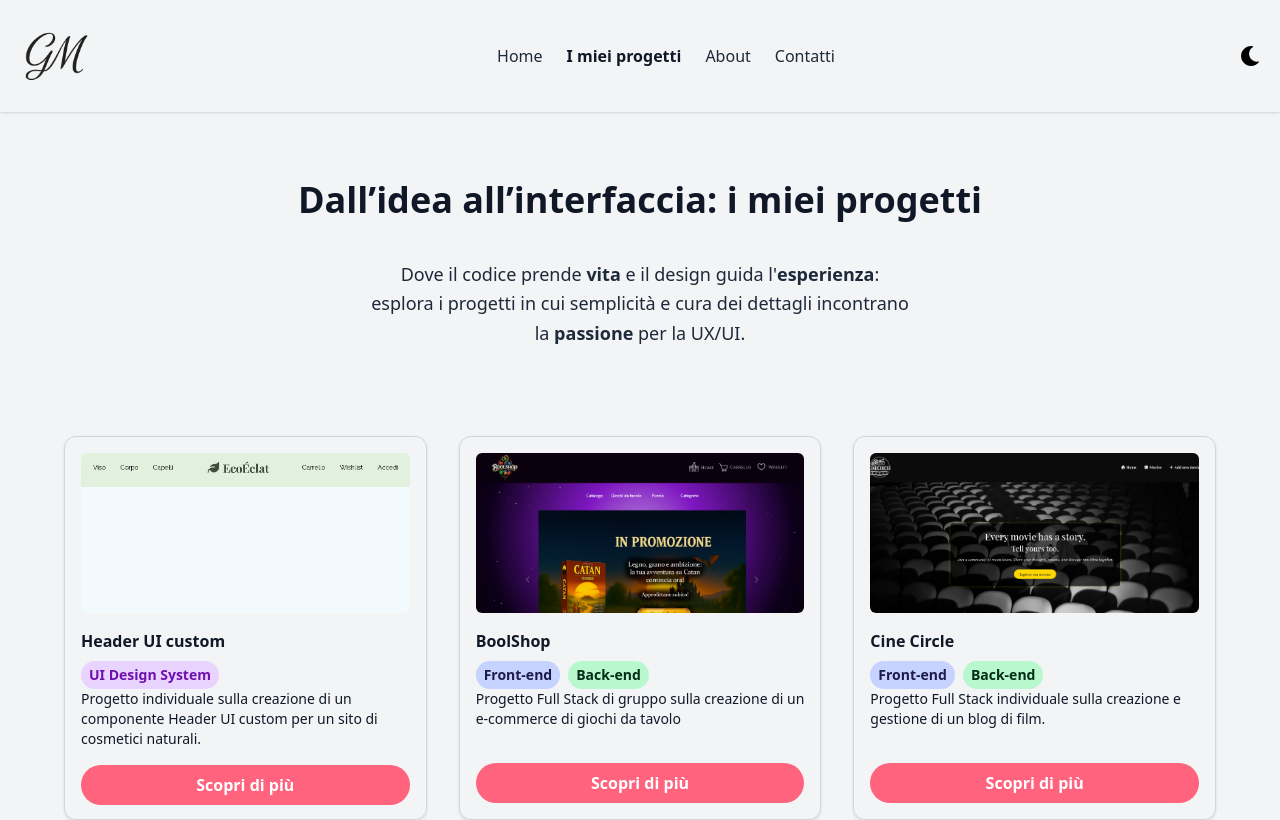
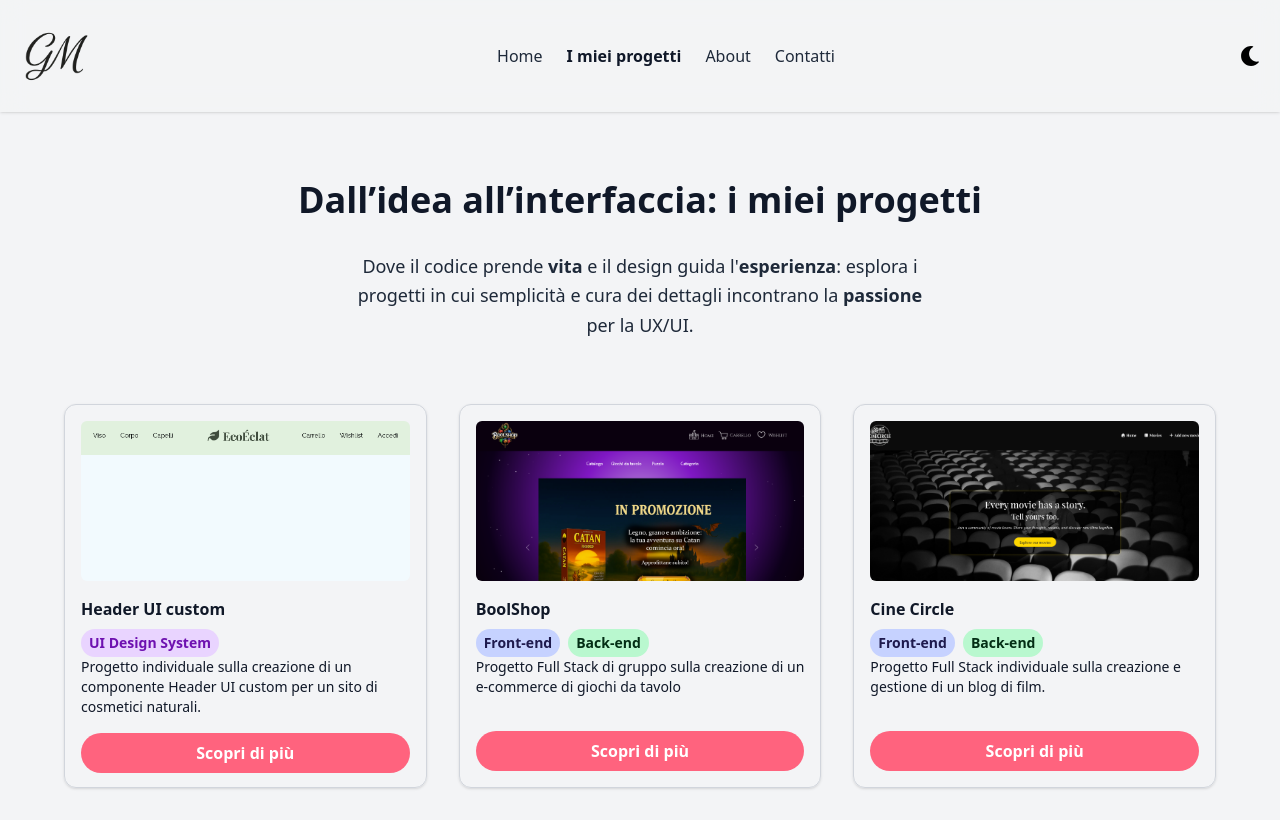
Before and after one commit to giorgiameffe/giorgiameffe-portfolio, a React (Vite) app: page /projects in a window 1280 px wide. Shown: the top 820 px of the page. Built offline with nearby package versions, Linux system fonts and the light colour scheme; a web font is replaced by a local one.

Commit message:
feat: fix margin and padding

```diff
--- a/src/pages/ContactsPage.tsx
+++ b/src/pages/ContactsPage.tsx
@@ -15,7 +15,7 @@ const ContactsPage: React.FC = () => {
 
                 {/* Titolo con animazione */}
                 <motion.h1
-                    className="text-2xl md:text-3xl lg:text-4xl font-extrabold text-gray-900 dark:text-gray-200 mb-6 text-center"
+                    className="text-2xl md:text-3xl lg:text-4xl font-extrabold text-gray-900 dark:text-gray-200 text-center mb-4 md:mb-8"
                     initial={{ opacity: 0, y: -30 }}
                     animate={{ opacity: 1, y: 0 }}
                     transition={{ duration: 1, ease: "easeOut" }}
@@ -24,10 +24,9 @@ const ContactsPage: React.FC = () => {
                 </motion.h1>
 
                 {/* Sottotitolo animato */}
-                <div className="max-w-2xl md:max-w-xl mx-auto text-center mb-6 md:flex md:justify-center md:items-center">
+                <div className="max-w-2xl md:max-w-xl mx-auto text-center md:flex md:justify-center md:items-center mb-6 md:mb-8">
                     <motion.p
-                        className="text-gray-800 dark:text-gray-200 text-lg leading-relaxed relative
-                       pt-4 pb-6 px-4 mb-2 md:mb-0"
+                        className="text-gray-800 dark:text-gray-200 text-lg leading-relaxed relative"
                         initial={{ opacity: 0, x: 50 }}
                         animate={{ opacity: 1, x: 0 }}
                         transition={{ duration: 0.8, ease: "easeOut", delay: 0.3 }}
--- a/src/pages/ProjectsPage.tsx
+++ b/src/pages/ProjectsPage.tsx
@@ -14,7 +14,7 @@ const ProjectsPage: React.FC = () => {
 
                 {/* Titolo animato con Framer Motion*/}
                 <motion.h1
-                    className="text-2xl md:text-3xl lg:text-4xl font-extrabold text-gray-900 dark:text-gray-200 mb-6 text-center"
+                    className="text-2xl md:text-3xl lg:text-4xl font-extrabold text-gray-900 dark:text-gray-200 mb-4 md:mb-8 text-center"
                     initial={{ opacity: 0, y: -30 }} // Inizio un po' più in alto
                     animate={{ opacity: 1, y: 0 }}
                     transition={{ duration: 1, ease: "easeOut" }}
@@ -22,12 +22,11 @@ const ProjectsPage: React.FC = () => {
                     Dall’idea all’interfaccia: i miei progetti
                 </motion.h1>
 
-                <div className="max-w-2xl md:max-w-xl mx-auto text-center mb-12 md:flex md:justify-center md:items-center">
+                <div className="max-w-2xl md:max-w-xl mx-auto text-center md:flex md:justify-center md:items-center mb-6 md:mb-8">
 
                     {/* Testo animato con Framer Motion */}
                     <motion.p
-                        className="text-gray-800 dark:text-gray-200 text-lg leading-relaxed relative
-                                     pt-4 pb-6 px-4 mb-2 md:mb-0 "
+                        className="text-gray-800 dark:text-gray-200 text-lg leading-relaxed relative md:mb-4"
                         initial={{ opacity: 0, x: 50 }} // Inizio trasparente e spostato 50px a destra
                         animate={{ opacity: 1, x: 0 }} // Finale visibile e posizione normale
                         transition={{ duration: 0.8, ease: "easeOut", delay: 0.3 }} // Delay 0.3s
```
